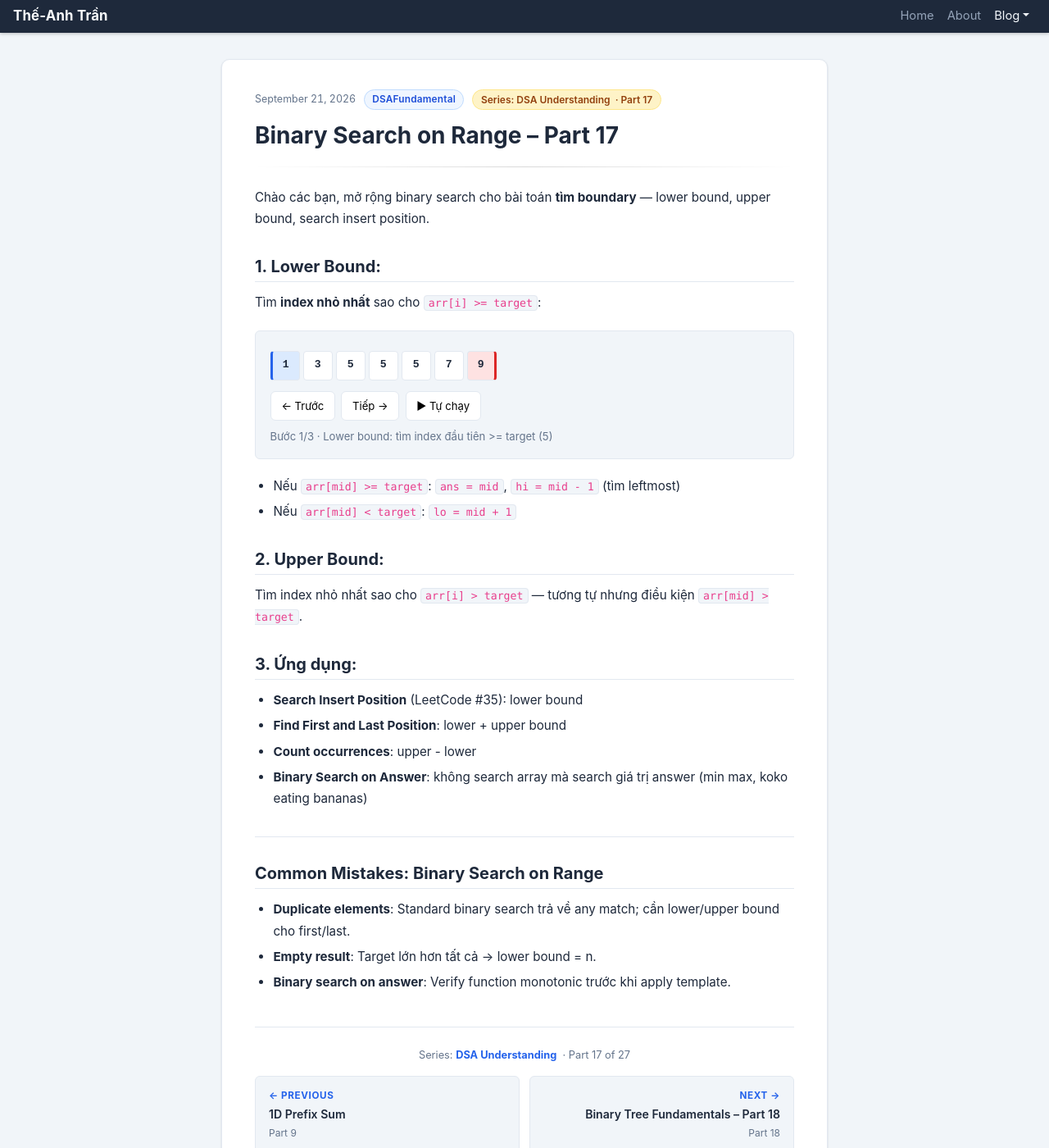
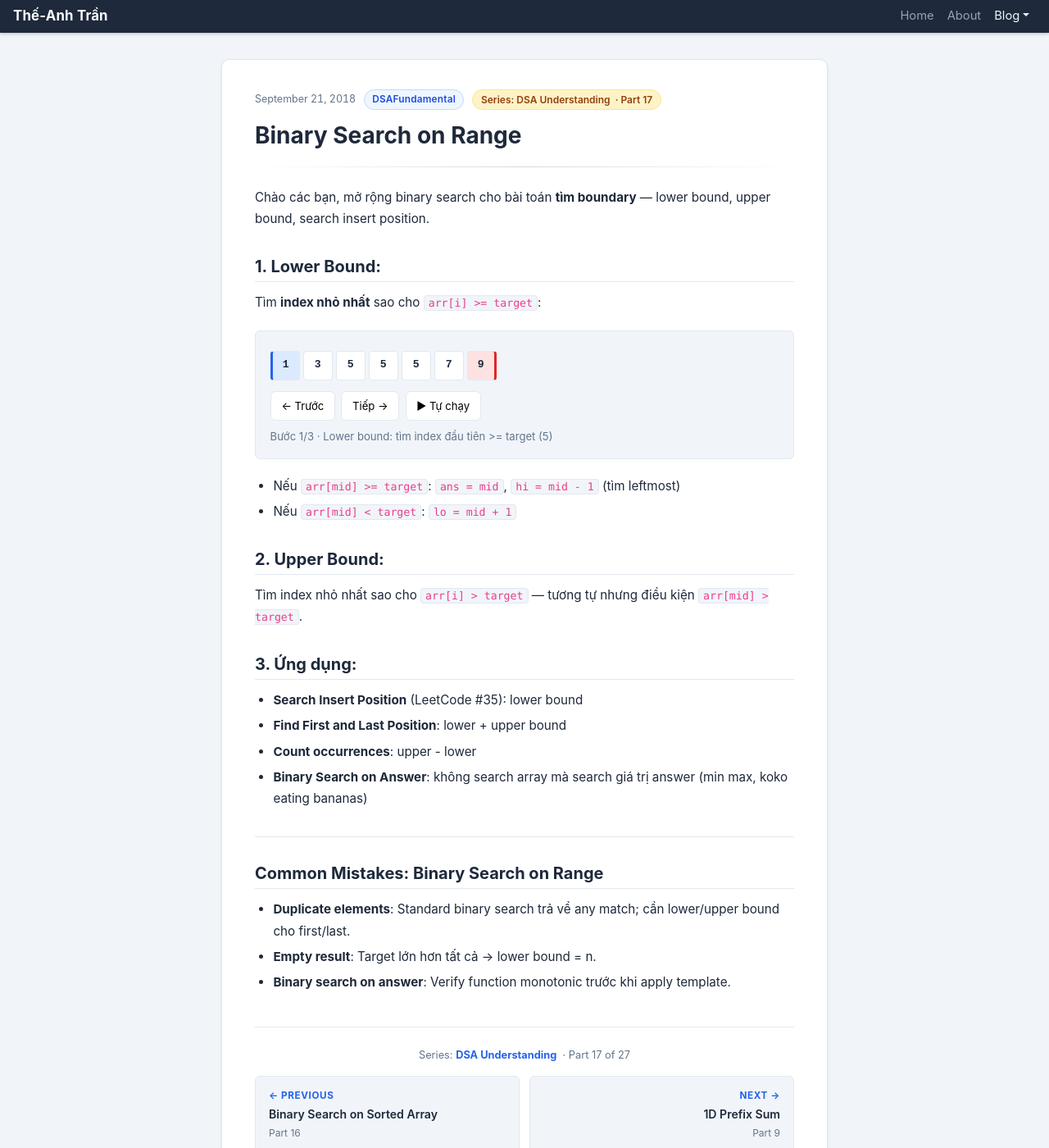
Before and after one commit to anhttmle/anhttmle.github.io, a Jekyll site: the page built from _posts/2018-09-21-DSA-17.md, in a window 1280 px wide and 1400 px high. Shown: the whole window at 82% size. Built offline with Jekyll 4.4.1, drawn with Linux system fonts in a browser that asks for light colours.

Commit message:
Update and rename 2026-09-21-DSA-17.md to 2018-09-21-DSA-17.md

```diff
--- a/_posts/2026-09-21-DSA-17.md
+++ b/_posts/2018-09-21-DSA-17.md
@@ -1,6 +1,6 @@
 ---
-title: "Binary Search on Range – Part 17"
-date: 2026-09-21
+title: "Binary Search on Range"
+date: 2018-09-21
 layout: post
 categories: DSAFundamental
 series: "DSA Understanding"
```
